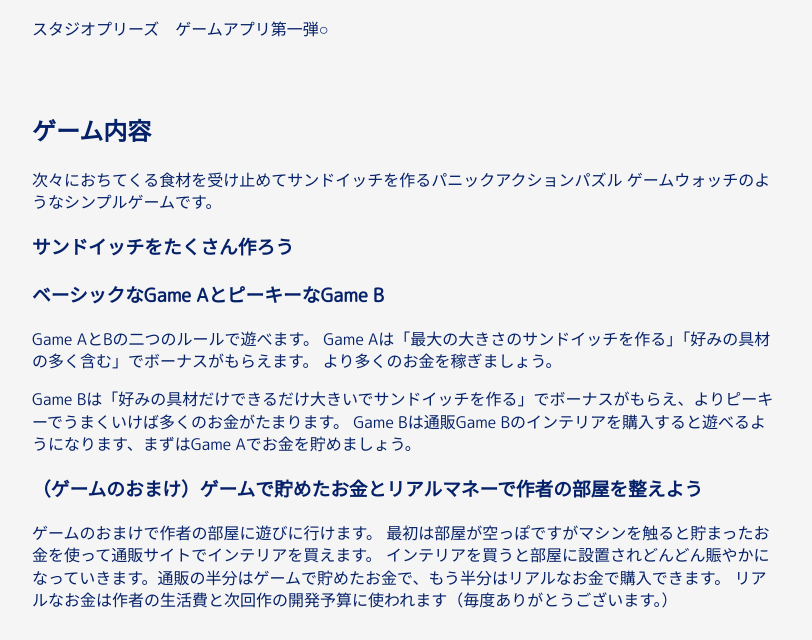
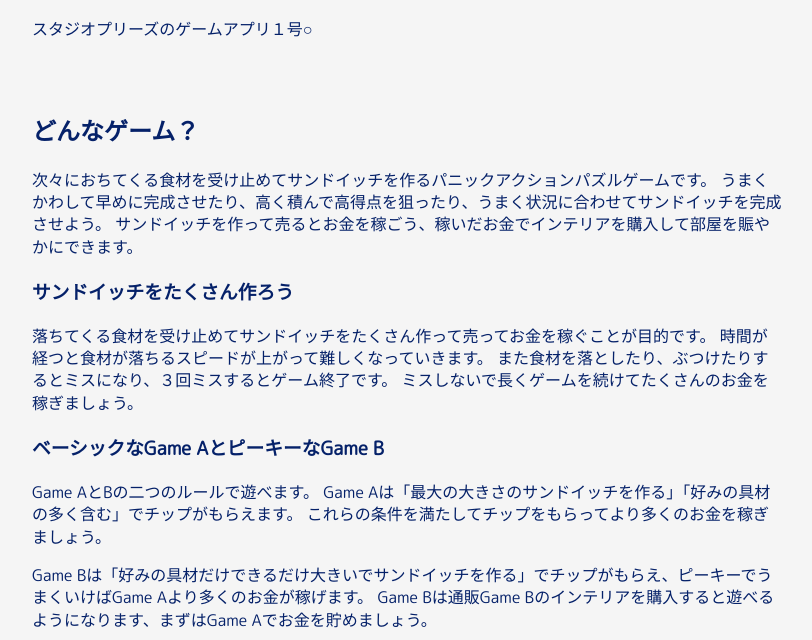
Before and after one commit to KazuyaSeto/KazuyaSeto.github.io, a plain HTML site: page apps/sandwichpanic/sandwich.html in a window 1280 px wide. Shown: the part 160-800 px from the top of the page, without its empty margins (233-1045 px from the left). Drawn offline with Linux system fonts and the light colour scheme.

Commit message:
サンドイッチパニックのページを更新

```diff
--- a/apps/sandwichpanic/sandwich.html
+++ b/apps/sandwichpanic/sandwich.html
@@ -3,7 +3,7 @@
     <head>
         <meta charset="utf-8">
         <title>
-            ゲームセンター &ndash;
+            アプリ &ndash;
             Studio Please : Kazuya Seto
         </title>
         <meta name="author" content="Kazuya Seto" />
@@ -23,24 +23,29 @@
             サンドイッチパニック
         </h1>
         <p>
-            スタジオプリーズ　ゲームアプリ第一弾○
+            スタジオプリーズのゲームアプリ１号○
         </p>
         <h2>
-            ゲーム内容
+            どんなゲーム？
         </h2>
         <!--
         <iframe width="750" height="422" src="https://www.youtube.com/embed/8GPnV2NlIc4" frameborder="0" allow="accelerometer; autoplay; encrypted-media; gyroscope; picture-in-picture" allowfullscreen>
         </iframe>
         -->
         <p>
-            次々におちてくる食材を受け止めてサンドイッチを作るパニックアクションパズル
-            ゲームウォッチのようなシンプルゲームです。
+            次々におちてくる食材を受け止めてサンドイッチを作るパニックアクションパズルゲームです。
+            うまくかわして早めに完成させたり、高く積んで高得点を狙ったり、うまく状況に合わせてサンドイッチを完成させよう。
+            サンドイッチを作って売るとお金を稼ごう、稼いだお金でインテリアを購入して部屋を賑やかにできます。
         </p>
         <h3>
             <!-- ゲームの目的 -->
             サンドイッチをたくさん作ろう
         </h3>
         <p>
+            落ちてくる食材を受け止めてサンドイッチをたくさん作って売ってお金を稼ぐことが目的です。
+            時間が経つと食材が落ちるスピードが上がって難しくなっていきます。
+            また食材を落としたり、ぶつけたりするとミスになり、３回ミスするとゲーム終了です。
+            ミスしないで長くゲームを続けてたくさんのお金を稼ぎましょう。
         </p>
         <h3>
             <!-- 二つのゲームルール -->
@@ -48,11 +53,11 @@
         </h3>
         <p>
             Game AとBの二つのルールで遊べます。
-            Game Aは「最大の大きさのサンドイッチを作る」「好みの具材の多く含む」でボーナスがもらえます。
-            より多くのお金を稼ぎましょう。
+            Game Aは「最大の大きさのサンドイッチを作る」「好みの具材の多く含む」でチップがもらえます。
+            これらの条件を満たしてチップをもらってより多くのお金を稼ぎましょう。
         </p>
         <p>
-            Game Bは「好みの具材だけできるだけ大きいでサンドイッチを作る」でボーナスがもらえ、よりピーキーでうまくいけば多くのお金がたまります。
+            Game Bは「好みの具材だけできるだけ大きいでサンドイッチを作る」でチップがもらえ、ピーキーでうまくいけばGame Aより多くのお金が稼げます。
             Game Bは通販Game Bのインテリアを購入すると遊べるようになります、まずはGame Aでお金を貯めましょう。
         </p>
         <h3>
```
